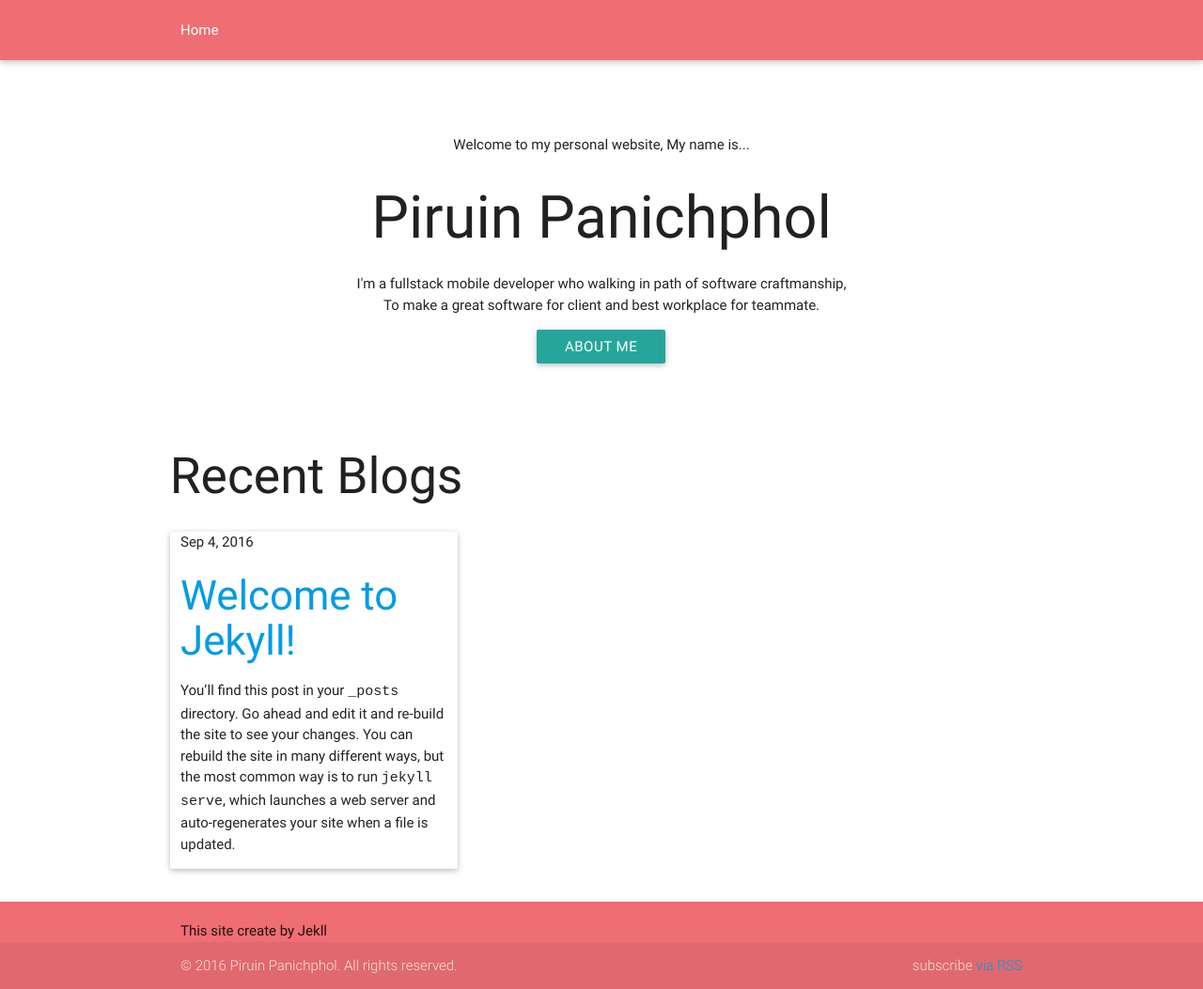
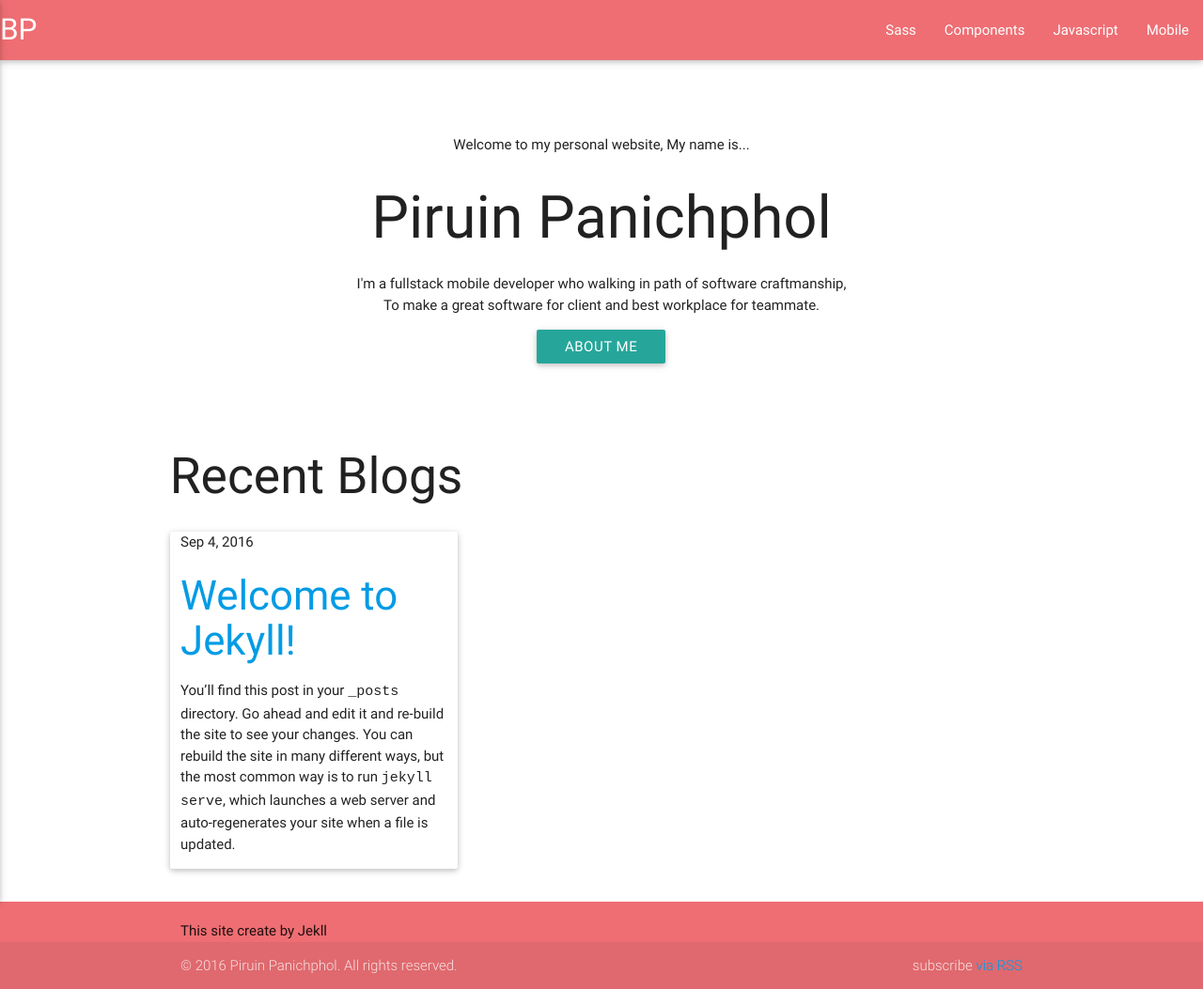
Before and after one commit to piruin/piruin.github.io, a Jekyll site: the page built from index.html, in a window 1280 px wide. Shown: the whole page at 94% size. Built offline with Jekyll 4.4.1, drawn with Linux system fonts in a browser that asks for light colours; nearby versions of some CDN libraries.

Commit message:
Add drawer menu

```diff
--- a/_includes/footer.html
+++ b/_includes/footer.html
@@ -12,3 +12,8 @@
 
 <script type="text/javascript" src="https://code.jquery.com/jquery-2.1.1.min.js"></script>
 <script type="text/javascript" src="/js/materialize.min.js"></script>
+<script>
+$( document ).ready(function() {
+     $(".button-collapse").sideNav();
+});
+</script>
--- a/_includes/head.html
+++ b/_includes/head.html
@@ -6,7 +6,6 @@
   <link href="http://fonts.googleapis.com/icon?family=Material+Icons" rel="stylesheet"/>
   <link type="text/css" rel="stylesheet" href="/css/materialize.css" media="screen,projection"/>
   <!--[if lt IE 9]>
-  <script src="http://html5shiv.googlecode.com/svn/trunk/html5.js">
-  </script>
+  <script src="http://html5shiv.googlecode.com/svn/trunk/html5.js"></script>
   <![endif]-->
 </head>
--- a/_includes/nav.html
+++ b/_includes/nav.html
@@ -1,5 +1,18 @@
 <nav>
-<div class="container">
-  <a href="/">Home</a>
-</div>
-</nav>
+    <div class="nav-wrapper">
+      <a href="#!" class="brand-logo">BP</a>
+      <a href="#" data-activates="mobile-demo" class="button-collapse"><i class="material-icons">menu</i></a>
+      <ul class="right hide-on-med-and-down">
+        <li><a href="sass.html">Sass</a></li>
+        <li><a href="badges.html">Components</a></li>
+        <li><a href="collapsible.html">Javascript</a></li>
+        <li><a href="mobile.html">Mobile</a></li>
+      </ul>
+      <ul class="side-nav" id="mobile-demo">
+        <li><a href="sass.html">Sass</a></li>
+        <li><a href="badges.html">Components</a></li>
+        <li><a href="collapsible.html">Javascript</a></li>
+        <li><a href="mobile.html">Mobile</a></li>
+      </ul>
+    </div>
+  </nav>
```
